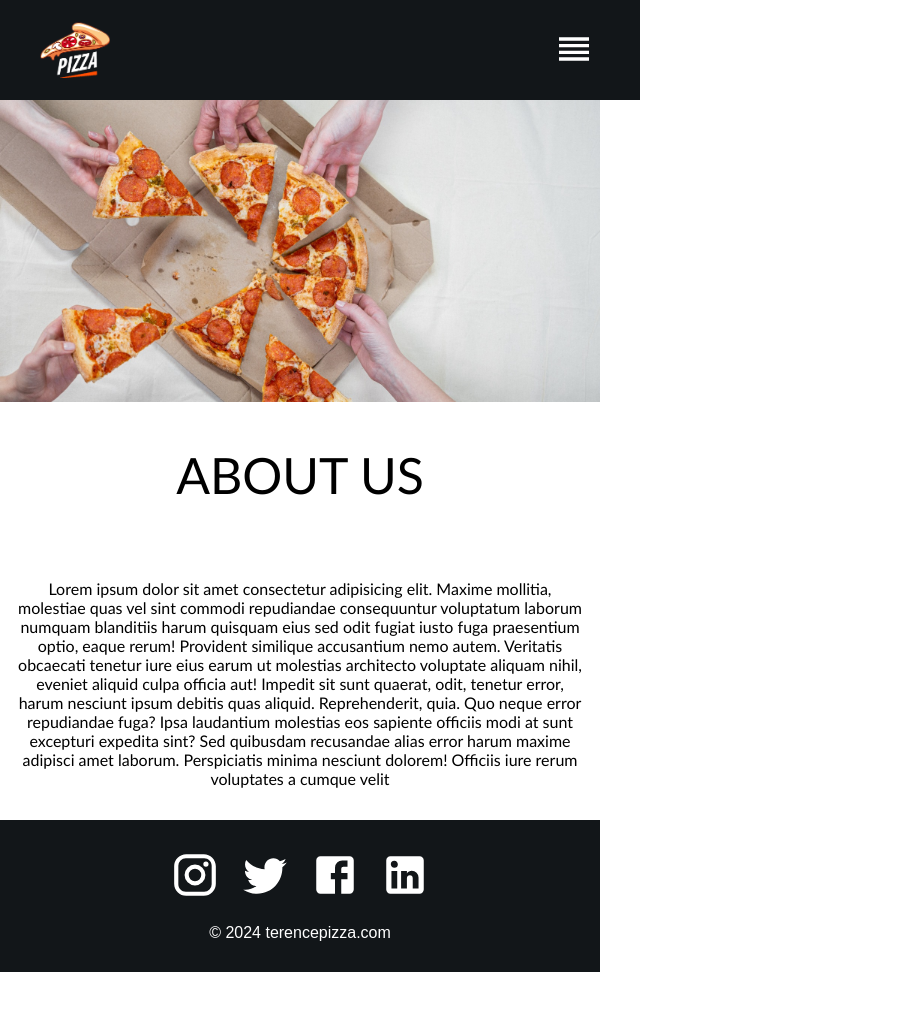
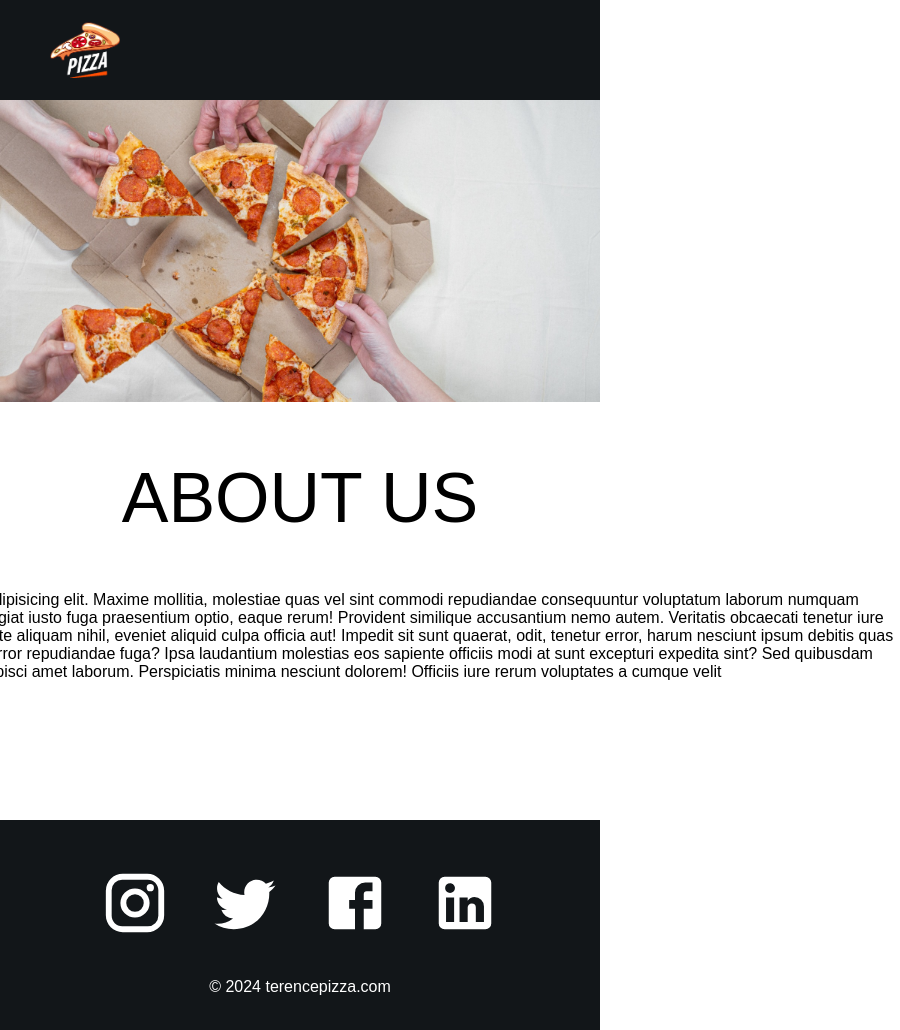
Before and after one commit to Terence1925/onlinepizza, a React (Create React App) app: page /about in a window 600 px wide. Shown: the whole page, 900 px wide, since content can reach past the window. Before the commit the page ends 972 px from the top, so only its background shows below. Built offline with nearby package versions, Linux system fonts and the light colour scheme.

Commit message:
Your descriptive commit message

```diff
--- a/src/components/Navbar.js
+++ b/src/components/Navbar.js
@@ -1,5 +1,5 @@
 import React, { useState } from "react";
-import Logo from "../assets/pizzaLogo.png";
+import Logo from "../assets/pizzaLogo.png"; // Make sure this path is correct
 import { Link } from "react-router-dom";
 import ReorderIcon from "@mui/icons-material/Reorder";
 import "../styles/Navbar.css";
@@ -13,7 +13,7 @@ function Navbar() {
   return (
     <div className="navbar">
       <div className="leftSide" id={openLinks ? "open" : "close"}>
-        <img src={Logo} alt="My Logo" />
+        <img src={Logo} />
         <div className="hiddenLinks">
           <Link to="/"> Home </Link>
           <Link to="/menu"> Menu </Link>
--- a/src/styles/About.css
+++ b/src/styles/About.css
@@ -1,10 +1,8 @@
-/* About Section Styles */
 .about {
   width: 100%;
   height: 90vh;
   display: flex;
   flex-direction: column;
-  font-family: "Gill Sans", "Gill Sans MT", Calibri, "Trebuchet MS", sans-serif;
 }
 
 .aboutTop {
@@ -13,6 +11,7 @@
   background-position: center;
   background-repeat: no-repeat;
   background-size: cover;
+  font-family: "Gill Sans", "Gill Sans MT", Calibri, "Trebuchet MS", sans-serif;
 }
 
 .aboutBottom {
@@ -24,42 +23,15 @@
 }
 
 .aboutBottom p {
-  width: 90%; /* Use a percentage width for responsiveness */
-  max-width: 1200px; /* Set a max-width to prevent overly large text on wide screens */
-  margin: 0 auto; /* Center the paragraph */
-  text-align: center; /* Center align text */
+  width: 1200px;
 }
 
 .about .aboutBottom h1 {
   font-weight: 400;
   font-size: 70px;
   color: black;
-  height: auto; /* Adjust height for better text flow */
+  height: 30px;
   display: flex;
   justify-content: center;
   transform: translateY(-40px);
 }
-
-@media only screen and (max-width: 1200px) {
-  .aboutBottom p {
-    width: 95%; /* Increase width on smaller screens */
-  }
-}
-
-@media only screen and (max-width: 900px) {
-  .about .aboutBottom h1 {
-    font-size: 50px; /* Adjust font size for smaller screens */
-  }
-
-  .aboutBottom p {
-    font-size: 18px; /* Adjust font size for smaller screens */
-    padding: 0 20px; /* Add padding to ensure readability */
-  }
-}
-
-@media only screen and (max-width: 600px) {
-  .aboutBottom p {
-    font-size: 16px; /* Further adjust font size for very small screens */
-    padding: 0 10px; /* Reduce padding for smaller screens */
-  }
-}
--- a/src/styles/Footer.css
+++ b/src/styles/Footer.css
@@ -1,23 +1,21 @@
-/* General Footer Styles */
 .footer {
   width: 100%;
+  height: 200px;
   background-color: #121619;
   display: flex;
+  justify-content: center;
+  align-items: center;
   flex-direction: column;
-  align-items: center;
-  padding: 20px; /* Add padding for spacing */
-  box-sizing: border-box; /* Include padding in the total width and height */
+  padding-top: 10px;
+}
+
+.socialMedia svg {
+  color: white;
+  margin: 20px;
+  font-size: 70px;
+  cursor: pointer;
 }
 
 .footer p {
   color: white;
-  margin: 10px 0; /* Adjust margin for spacing */
 }
-
-/* Social Media Icons */
-.socialMedia svg {
-  color: white;
-  margin: 10px; /* Adjusted margin */
-  font-size: 50px; /* Adjusted size for responsiveness */
-  cursor: pointer;
-}
--- a/src/styles/Home.css
+++ b/src/styles/Home.css
@@ -1,6 +1,6 @@
 .home {
   width: 100%;
-  height: 100vh;
+  height: 90vh;
   display: flex;
   justify-content: center;
   align-items: left;
@@ -57,6 +57,9 @@
     justify-content: center;
     align-items: center;
   }
+  .headerContainer h1,
+  .headerContainer p {
+  }
 
   .headerContainer {
     margin-left: 0px;
--- a/src/styles/Navbar.css
+++ b/src/styles/Navbar.css
@@ -1,28 +1,26 @@
-/* General Navbar Styles */
 .navbar {
   width: 100%;
   height: 100px;
   background-color: #121619;
   display: flex;
   flex-direction: row;
-  align-items: center;
-  padding: 0 20px; /* Add padding for general alignment */
 }
 
-/* Left Side Styles */
 .navbar .leftSide {
-  flex: 1; /* Flexible width */
+  flex: 50%;
+  height: 100%;
   display: flex;
   align-items: center;
+  padding-left: 150px;
 }
 
 .navbar .leftSide img {
   width: 70px;
 }
 
-/* Right Side Styles */
 .navbar .rightSide {
-  flex: 1; /* Flexible width */
+  flex: 50%;
+  height: 100%;
   display: flex;
   align-items: center;
   justify-content: center;
@@ -31,7 +29,7 @@
 .navbar a {
   color: white;
   text-decoration: none;
-  margin: 0 15px; /* Adjusted margin for better spacing */
+  margin: 20px;
 }
 
 .navbar .rightSide button {
@@ -45,14 +43,36 @@
   font-size: 40px;
 }
 
-/* Responsive Adjustments */
+.navbar #open {
+  padding-left: 0px;
+}
+.navbar #open img {
+  display: none;
+}
+
+.navbar #close img {
+  display: inherit;
+}
+
+.navbar #open .hiddenLinks {
+  display: inherit;
+  margin-left: 30px;
+}
+
+.navbar #close .hiddenLinks {
+  display: none;
+}
+
+.navbar #open a {
+  width: 70px;
+  margin: 5px;
+}
 @media only screen and (max-width: 900px) {
+  .navbar .rightSide a {
+    width: 70px;
+  }
   .navbar .leftSide {
-    padding-left: 20px; /* Adjust padding for smaller screens */
-  }
-
-  .navbar .rightSide a {
-    width: 60px; /* Adjusted width */
+    padding-left: 50px;
   }
 }
 
@@ -63,14 +83,20 @@
 
   .navbar .rightSide {
     justify-content: flex-end;
-    padding-right: 20px; /* Adjusted padding for smaller screens */
+    padding-right: 50px;
   }
 
   .navbar .rightSide button {
-    display: block; /* Ensure button is visible */
+    display: inherit;
+  }
+}
+
+@media only screen and (min-width: 600px) {
+  .navbar .rightSide button {
+    display: none;
   }
 
-  .navbar .hiddenLinks {
+  .hiddenLinks {
     display: none;
   }
 }
```
